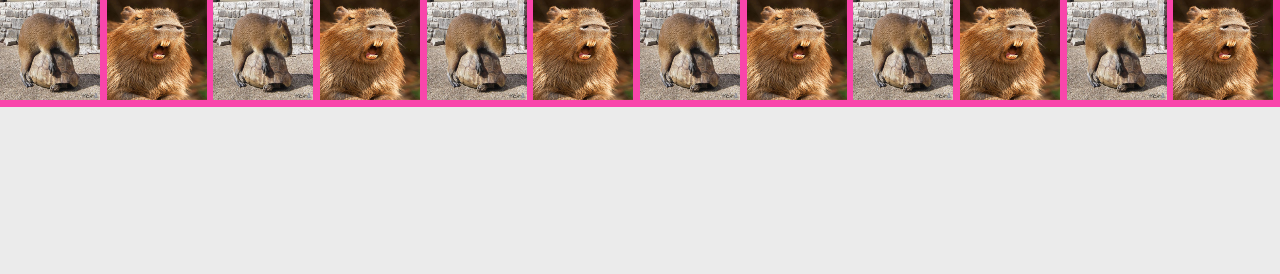
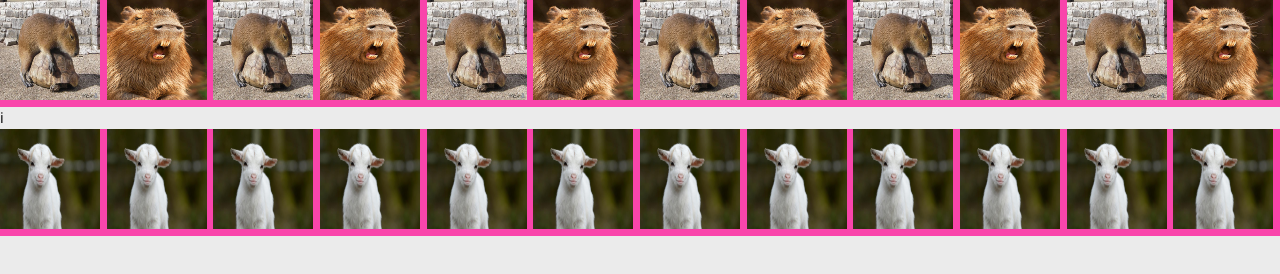
Before and after one commit to xtianF/git-15, a website: page index.html in a window 1280 px wide. Drawn offline with nearby package versions, Linux system fonts and the light colour scheme.

Commit message:
added goat to a row

```diff
--- a/index.html
+++ b/index.html
@@ -25,6 +25,20 @@
       <div class="col s1"><img src="img/cappy-yawn.jpg" /></div>
       <div class="col s1"><img src="img/cappy-ride.jpg" /></div>
       <div class="col s1"><img src="img/cappy-yawn.jpg" /></div>
+    </div>i
+    <div class="row">
+      <div class="col s1"><img src="img/goat.jpg" /></div>
+      <div class="col s1"><img src="img/goat.jpg" /></div>
+      <div class="col s1"><img src="img/goat.jpg" /></div>
+      <div class="col s1"><img src="img/goat.jpg" /></div>
+      <div class="col s1"><img src="img/goat.jpg" /></div>
+      <div class="col s1"><img src="img/goat.jpg" /></div>
+      <div class="col s1"><img src="img/goat.jpg" /></div>
+      <div class="col s1"><img src="img/goat.jpg" /></div>
+      <div class="col s1"><img src="img/goat.jpg" /></div>
+      <div class="col s1"><img src="img/goat.jpg" /></div>
+      <div class="col s1"><img src="img/goat.jpg" /></div>
+      <div class="col s1"><img src="img/goat.jpg" /></div>
     </div>
       <!--Import jQuery before materialize.js-->
       <script type="text/javascript" src="https://code.jquery.com/jquery-3.2.1.min.js"></script>
```
Also changed, not shown: img/goat.jpg (added).
